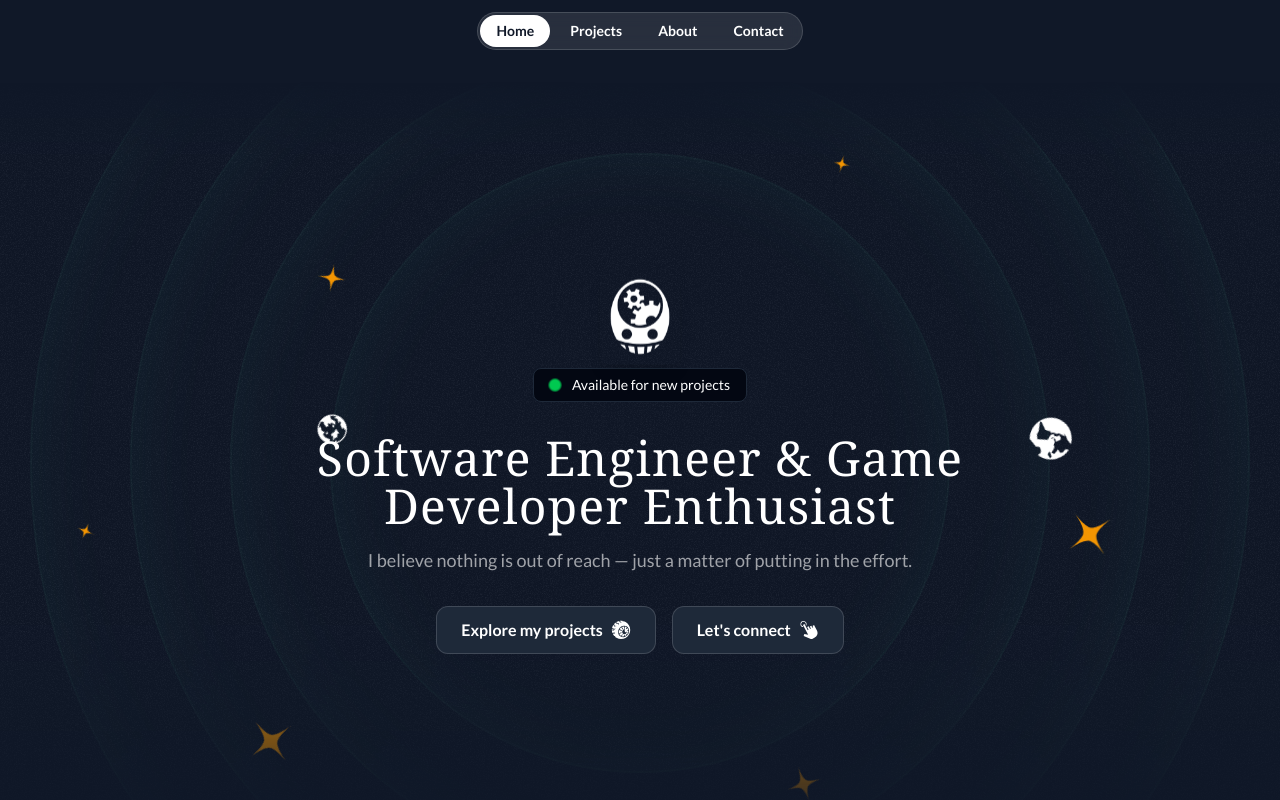
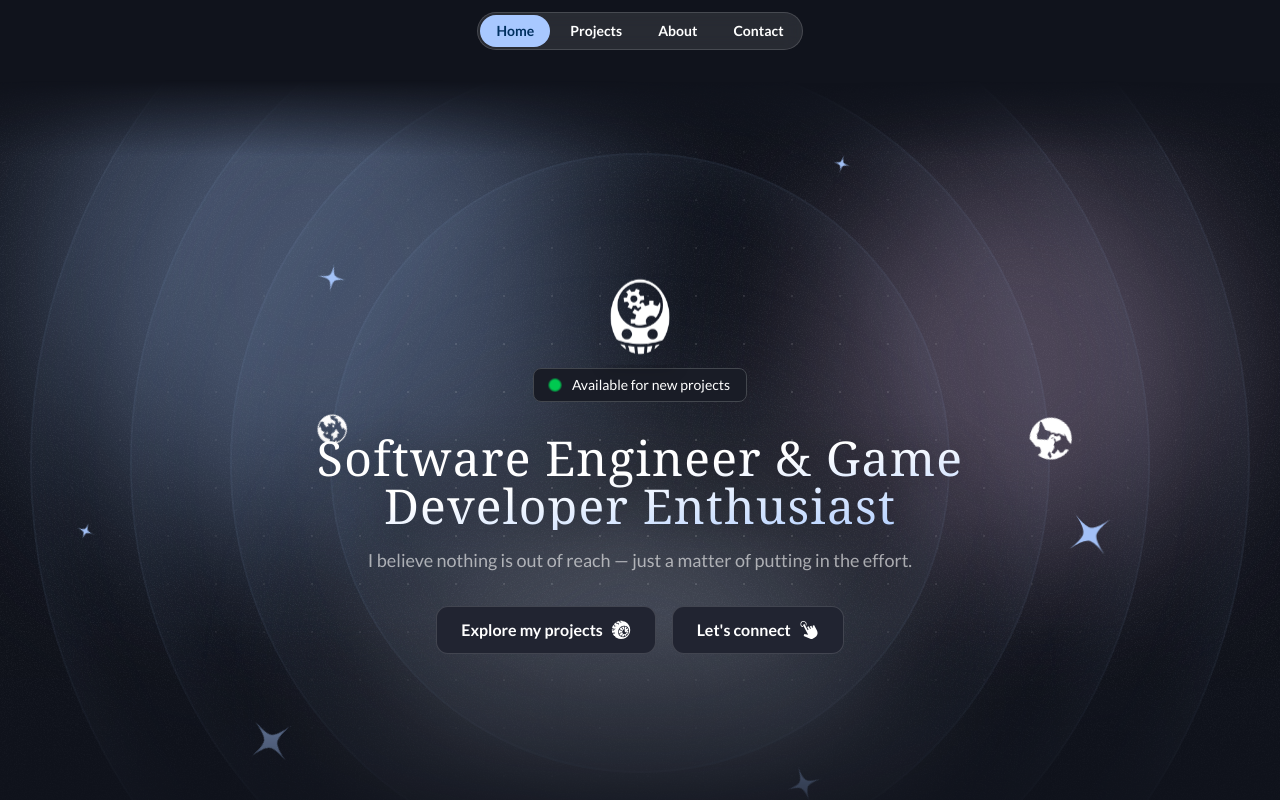
Before and after one commit to cabu0124/cabu0124.github.io, a React (Vite) app: page / in a window 1280 px wide. Shown: the top 800 px of the page. Built offline with nearby package versions, Linux system fonts and the light colour scheme; a web font is replaced by a local one.

Commit message:
Updated Style
Updated whole website styles

```diff
--- a/src/app/config.ts
+++ b/src/app/config.ts
@@ -24,7 +24,7 @@ export const siteConfig = {
         },
     ],
 
-    // Skills
+    // Skills (flat list kept for back-compat; grouped view below drives the About page UI)
     skills: [
         { name: "azure", icon: "devicon-azure-plain" },
         { name: "devops", icon: "devicon-azuredevops-plain" },
@@ -46,6 +46,49 @@ export const siteConfig = {
         { name: "photoshop", icon: "devicon-photoshop-plain" },
         { name: "figma", icon: "devicon-figma-plain" },
         { name: "latex", icon: "devicon-latex-plain" },
+    ],
+
+    skillGroups: [
+        {
+            label: "Cloud & DevOps",
+            skills: [
+                { name: "azure", icon: "devicon-azure-plain" },
+                { name: "devops", icon: "devicon-azuredevops-plain" },
+                { name: "git", icon: "devicon-git-plain" },
+                { name: "kubernetes", icon: "devicon-kubernetes-plain" },
+                { name: "nodejs", icon: "devicon-nodejs-plain" },
+                { name: "mongodb", icon: "devicon-mongodb-plain" },
+                { name: "sql", icon: "devicon-azuresqldatabase-plain" },
+            ],
+        },
+        {
+            label: "Languages & Web",
+            skills: [
+                { name: "dotnet", icon: "devicon-dot-net-plain-wordmark" },
+                { name: "csharp", icon: "devicon-csharp-plain" },
+                { name: "angular", icon: "devicon-angular-plain" },
+                { name: "react", icon: "devicon-react-plain" },
+                { name: "typescript", icon: "devicon-typescript-plain" },
+                { name: "javascript", icon: "devicon-javascript-plain" },
+                { name: "html5", icon: "devicon-html5-plain" },
+                { name: "css3", icon: "devicon-css3-plain" },
+            ],
+        },
+        {
+            label: "Game Dev",
+            skills: [
+                { name: "unity", icon: "devicon-unity-plain" },
+                { name: "godot", icon: "devicon-godot-plain" },
+            ],
+        },
+        {
+            label: "Design & Docs",
+            skills: [
+                { name: "photoshop", icon: "devicon-photoshop-plain" },
+                { name: "figma", icon: "devicon-figma-plain" },
+                { name: "latex", icon: "devicon-latex-plain" },
+            ],
+        },
     ],
 
     // Education Data
--- a/src/app/global.css
+++ b/src/app/global.css
@@ -11,13 +11,35 @@
   --container-padding: 1rem;
   --container-padding-md: 2rem;
 
-  /* Colores personalizados */
-  --color-icon: var(--color-amber-500); /* Azul oscuro */
-  --color-label: var(--color-amber-500); /* Verde esmeralda */
+  /* Material 3 dark theme tokens (from the approved DS palette) */
+  --color-m3-primary: #a8c8ff;
+  --color-m3-on-primary: #003060;
+  --color-m3-primary-container: #00468a;
+  --color-m3-on-primary-container: #d5e3ff;
+  --color-m3-secondary: #bcc7dc;
+  --color-m3-on-secondary: #263141;
+  --color-m3-secondary-container: #3c4758;
+  --color-m3-tertiary: #d9bde3;
+  --color-m3-on-tertiary: #422c4c;
+  --color-m3-tertiary-container: #5a4264;
+  --color-m3-background: #10131c;
+  --color-m3-surface-container: #191c26;
+  --color-m3-surface-container-high: #212431;
+  --color-m3-surface-container-highest: #2c2f3b;
+  --color-m3-outline-variant: #43474e;
+  --color-m3-inverse-primary: #00538f;
+
+  /* Legacy accent aliases now pointing at M3 primary */
+  --color-icon: var(--color-m3-primary);
+  --color-label: var(--color-m3-primary);
 
   /* Animaciones personalizadas */
   --animate-float: float 1s ease-in-out infinite;
   --animate-ping-large: ping-large 1s ease-in-out infinite;
+  --animate-blob-1: blobDrift1 16s ease-in-out infinite;
+  --animate-blob-2: blobDrift2 20s ease-in-out infinite;
+  --animate-blob-3: blobDrift3 18s ease-in-out infinite;
+  --animate-grid-drift: heroGridDrift 12s linear infinite;
 
   /* Keyframes */
   @keyframes float {
@@ -31,6 +53,23 @@
       opacity: 0;
     }
   }
+
+  @keyframes blobDrift1 {
+    0%, 100% { transform: translate(-8%, -6%) scale(1); }
+    50% { transform: translate(6%, 8%) scale(1.15); }
+  }
+  @keyframes blobDrift2 {
+    0%, 100% { transform: translate(6%, 4%) scale(1.05); }
+    50% { transform: translate(-10%, -4%) scale(0.95); }
+  }
+  @keyframes blobDrift3 {
+    0%, 100% { transform: translate(0%, 6%) scale(1); }
+    50% { transform: translate(4%, -10%) scale(1.1); }
+  }
+  @keyframes heroGridDrift {
+    0% { background-position: 0 0; }
+    100% { background-position: 48px 48px; }
+  }
 }
 
 html {
@@ -38,7 +77,8 @@ html {
 }
 
 body {
-  @apply bg-gray-900 text-white antialiased;
+  @apply text-white antialiased;
+  background-color: var(--color-m3-background);
   font-family: 'Lato', sans-serif;
 }
 
@@ -52,6 +92,20 @@ section[id] {
   }
 
   .hero-ring {
-    @apply absolute inset-0 border-2 top-1/2 left-1/2 -translate-x-1/2 -translate-y-1/2 rounded-full border-emerald-300/5 shadow-[0_0_80px_inset] shadow-emerald-300/5;
+    @apply absolute inset-0 border-2 top-1/2 left-1/2 -translate-x-1/2 -translate-y-1/2 rounded-full;
+    border-color: color-mix(in srgb, var(--color-m3-primary) 8%, transparent);
+    box-shadow: 0 0 80px inset color-mix(in srgb, var(--color-m3-primary) 8%, transparent);
+  }
+
+  .hero-blob {
+    @apply absolute rounded-full blur-[80px] pointer-events-none;
+  }
+
+  .hero-dot-grid {
+    @apply absolute inset-0;
+    background-image: radial-gradient(rgba(255,255,255,0.18) 1px, transparent 1px);
+    background-size: 48px 48px;
+    -webkit-mask-image: radial-gradient(ellipse at center, black, transparent 75%);
+    mask-image: radial-gradient(ellipse at center, black, transparent 75%);
   }
 }
--- a/src/components/feature.tsx
+++ b/src/components/feature.tsx
@@ -53,9 +53,9 @@ export default function Feature({
                             </p>
                             <p className="mt-6 text-lg/8 text-white/70">{description}</p>
                             <a href={link} target="_blank" rel="noopener noreferrer">
-                                <button className="bg-white/90 text-gray-950 h-12 w-full rounded-xl font-bold inline-flex items-center justify-center gap-2 mt-8 hover:bg-white transition-colors shadow-md cursor-pointer group">
+                                <button className="bg-white/90 text-m3-on-primary h-12 w-full rounded-xl font-bold inline-flex items-center justify-center gap-2 mt-8 hover:bg-white transition-colors shadow-md cursor-pointer group">
                                     <span>Explore</span>
-                                    <ButtonIcon className="text-gray-950 size-5 group-hover:-rotate-45 transition-transform duration-300" />
+                                    <ButtonIcon className="text-m3-on-primary size-5 group-hover:-rotate-45 transition-transform duration-300" />
                                 </button>
                             </a>
                         </div>
--- a/src/components/footer.tsx
+++ b/src/components/footer.tsx
@@ -4,7 +4,7 @@ import { siteConfig } from "../app/config"
 const Footer = () => {
   return (
     <footer className="relative z-1 flex flex-col items-center overflow-x-clip">
-      <div className="absolute w-full h-full bottom-0 left-1/2 -translate-x-1/2 bg-emerald-300/10 [mask-image:linear-gradient(to_top,black,transparent)] -z-10"></div>
+      <div className="absolute w-full h-full bottom-0 left-1/2 -translate-x-1/2 bg-m3-primary/10 [mask-image:linear-gradient(to_top,black,transparent)] -z-10"></div>
       <div className="container px-10 md:px-20">
         <div className="py-6 text-sm flex flex-col md:flex-row md:justify-between items-center gap-8">
           <div className="text-white/40">&copy; {new Date().getFullYear()}. All rights reserved.</div>
--- a/src/components/header.tsx
+++ b/src/components/header.tsx
@@ -32,25 +32,25 @@ const Header = () => {
       <nav className="flex gap-1 p-0.5 border border-white/15 rounded-full bg-white/10 backdrop-blur">
         <button
           onClick={handleHomeClick}
-          className={`nav-item cursor-pointer ${location.pathname === '/' && !location.hash ? 'bg-white text-gray-900' : ''}`}
+          className={`nav-item cursor-pointer ${location.pathname === '/' && !location.hash ? 'bg-m3-primary text-m3-on-primary' : ''}`}
         >
           Home
         </button>
         <button
           onClick={() => handleNavClick('projects')}
-          className={`nav-item cursor-pointer ${location.hash === '#projects' ? 'bg-white text-gray-900' : ''}`}
+          className={`nav-item cursor-pointer ${location.hash === '#projects' ? 'bg-m3-primary text-m3-on-primary' : ''}`}
         >
           Projects
         </button>
         <button
           onClick={() => handleNavClick('about')}
-          className={`nav-item cursor-pointer ${location.hash === '#about' || location.pathname === '/about' ? 'bg-white text-gray-900' : ''}`}
+          className={`nav-item cursor-pointer ${location.hash === '#about' || location.pathname === '/about' ? 'bg-m3-primary text-m3-on-primary' : ''}`}
         >
           About
         </button>
         <button
           onClick={() => handleNavClick('contact')}
-          className={`nav-item cursor-pointer ${location.hash === '#contact' ? 'bg-white text-gray-900' : ''}`}
+          className={`nav-item cursor-pointer ${location.hash === '#contact' ? 'bg-m3-primary text-m3-on-primary' : ''}`}
         >
           Contact
         </button>
--- a/src/components/hero.tsx
+++ b/src/components/hero.tsx
@@ -23,6 +23,11 @@ const Hero = () => {
                     className="absolute inset-0 opacity-5 -z-30"
                     style={{ backgroundImage: `url(${grainImage})` }}
                 ></div>
+                {/* Dynamic gradient background: drifting color blobs + dot grid, sits behind the orbit rings */}
+                <div className="hero-blob top-[-10%] left-[4%] size-[480px] bg-m3-primary/35 animate-blob-1 -z-30"></div>
+                <div className="hero-blob top-[10%] right-[2%] size-[420px] bg-m3-tertiary/30 animate-blob-2 -z-30"></div>
+                <div className="hero-blob bottom-[-15%] left-[30%] size-[460px] bg-m3-secondary/30 animate-blob-3 -z-30"></div>
+                <div className="hero-dot-grid -z-30"></div>
                 <div className="size-[620px] hero-ring -z-20"></div>
                 <div className="size-[820px] hero-ring -z-20"></div>
                 <div className="size-[1020px] hero-ring -z-20"></div>
@@ -97,7 +102,7 @@ const Hero = () => {
                         loading="lazy"
                         className="rounded-lg shadow-lg py-2 animate-float"
                     />
-                    <div className="bg-gray-950 border border-gray-800 px-4 py-1.5 inline-flex items-center gap-3 rounded-lg">
+                    <div className="bg-m3-surface-container border border-m3-outline-variant px-4 py-1.5 inline-flex items-center gap-3 rounded-lg">
                         <div className="bg-green-500 relative size-2.5 rounded-full">
                             <div className="bg-green-500 absolute inset-0 rounded-full animate-ping-large"></div>
                         </div>
@@ -105,7 +110,7 @@ const Hero = () => {
                     </div>
                 </div>
                 <div className="max-w-3xl mx-auto px-4">
-                    <h1 className="font-serif text-2xl md:text-5xl text-center mt-8 tracking-wide">
+                    <h1 className="font-serif text-2xl md:text-5xl text-center mt-8 tracking-wide bg-gradient-to-br from-white from-45% to-m3-primary bg-clip-text text-transparent drop-shadow-[0_2px_18px_rgba(0,0,0,0.45)]">
                         {siteConfig.about.title}
                     </h1>
                     <p className="mt-4 text-center text-white/60 md:text-lg">
@@ -115,14 +120,14 @@ const Hero = () => {
                 <div className="flex flex-col md:flex-row justify-center items-center mt-8 gap-4">
                     <button
                         onClick={() => navigate('/#projects')}
-                        className="inline-flex items-center gap-2 border border-white/15 px-6 h-12 rounded-xl text-white bg-gray-800 hover:bg-white hover:text-gray-900 hover:border-white transition-all duration-300 cursor-pointer group"
+                        className="inline-flex items-center gap-2 border border-white/15 px-6 h-12 rounded-xl text-white bg-m3-surface-container-high hover:bg-white hover:text-m3-on-primary hover:border-white transition-all duration-300 cursor-pointer group"
                     >
                         <span className="font-semibold">Explore my projects</span>
                         <EyeIcon className="size-5 group-hover:-rotate-45 transition-transform duration-300" />
                     </button>
                     <button
                         onClick={() => navigate('/#contact')}
-                        className="inline-flex items-center gap-2 border border-white/15 px-6 h-12 rounded-xl text-white bg-gray-800 hover:bg-white hover:text-gray-900 hover:border-white transition-all duration-300 cursor-pointer group"
+                        className="inline-flex items-center gap-2 border border-white/15 px-6 h-12 rounded-xl text-white bg-m3-surface-container-high hover:bg-white hover:text-m3-on-primary hover:border-white transition-all duration-300 cursor-pointer group"
                     >
                         <span className="font-semibold">Let's connect</span>
                         <ClickIcon className="size-5 group-hover:rotate-45 transition-transform duration-300" />
--- a/src/components/projects.tsx
+++ b/src/components/projects.tsx
@@ -12,7 +12,7 @@ const portfolioProjects = [
         description: "Infinity Tower is a video game that blends role-playing adventures with musical learning, encouraging instrument practice in a fun and engaging way.",
         link: "https://youtu.be/XJrDw8x2gps",
         image: infinityTowerImg,
-        bgcolor: "bg-gray-900 hover:bg-gray-800",
+        bgcolor: "bg-m3-surface-container hover:bg-m3-surface-container-high",
     },
     {
         company: "Personal",
@@ -21,7 +21,7 @@ const portfolioProjects = [
         description: "Movie Searcher is a simple web application that allows users to search for movies and view detailed information, including ratings, release dates, and summaries.",
         link: "https://movie-searcher-67ad6.web.app",
         image: movieSearcherImg,
-        bgcolor: "bg-gray-900 hover:bg-gray-800",
+        bgcolor: "bg-m3-surface-container hover:bg-m3-surface-container-high",
     },
     {
         company: "Asesores LBA",
@@ -30,7 +30,7 @@ const portfolioProjects = [
         description: "This website was developed for Asesores LBA to showcase their service portfolio. It includes an integrated learning section linked to YouTube and a contact page.",
         link: "https://site-asesoreslba.web.app",
         image: asesoresLBAImg,
-        bgcolor: "bg-gray-900 hover:bg-gray-800",
+        bgcolor: "bg-m3-surface-container hover:bg-m3-surface-container-high",
     },
 ];
 
--- a/src/components/section-about.tsx
+++ b/src/components/section-about.tsx
@@ -34,7 +34,7 @@ const SectionAbout = () => {
                 <div className="mt-8 flex justify-center">
                     <button
                         onClick={handleNavigate}
-                        className="inline-flex items-center gap-2 border border-white/20 shadow-lg px-6 h-12 rounded-xl bg-gray-900/70 text-white font-semibold hover:bg-gray-800/80 hover:shadow-xl transition-all duration-300 cursor-pointer group"
+                        className="inline-flex items-center gap-2 border border-white/20 shadow-lg px-6 h-12 rounded-xl bg-m3-surface-container/70 text-white font-semibold border-white/20 hover:bg-m3-primary/15 hover:border-m3-primary/40 hover:shadow-xl transition-all duration-300 cursor-pointer group"
                     >
                         <span className="font-semibold">Know more</span>
                         <ArrowRightIcon className="text-icon size-5 group-hover:-rotate-45 transition-transform duration-300" />
--- a/src/pages/contact.tsx
+++ b/src/pages/contact.tsx
@@ -4,7 +4,7 @@ import { siteConfig } from "../app/config"
 
 const Contact = () => {
     return (
-        <div className="relative py-24 md:py-28 lg:py-32 text-white overflow-x-clip bg-gray-800">
+        <div className="relative py-24 md:py-28 lg:py-32 text-white overflow-x-clip bg-m3-surface-container">
             {/* Fondo con grano */}
             <div className="absolute inset-0 -z-10 [mask-image:linear-gradient(to_bottom,transparent,black_10%,black_70%,transparent)]">
                 <div
@@ -27,7 +27,7 @@ const Contact = () => {
                 {/* Botón de LinkedIn */}
                 <div className="mt-8">
                     <a href={siteConfig.contact[0].link} target="_blank" rel="noopener noreferrer">
-                        <button className="inline-flex items-center gap-2 border border-white/20 shadow-lg px-6 h-12 rounded-xl bg-gray-900/70 text-white font-semibold hover:bg-gray-800/80 hover:shadow-xl transition-all duration-300 cursor-pointer group">
+                        <button className="inline-flex items-center gap-2 border border-white/20 shadow-lg px-6 h-12 rounded-xl bg-m3-surface-container-high/70 text-white font-semibold hover:bg-m3-primary/15 hover:border-m3-primary/40 hover:shadow-xl transition-all duration-300 cursor-pointer group">
                             <span className="font-semibold">Contact Me</span>
                             <ArrowRightIcon className="text-icon size-5 group-hover:-rotate-45 transition-transform duration-300" />
                         </button>
```
Also changed, not shown: src/pages/about.tsx (+26 -27 lines), .claude/launch.json (added).
